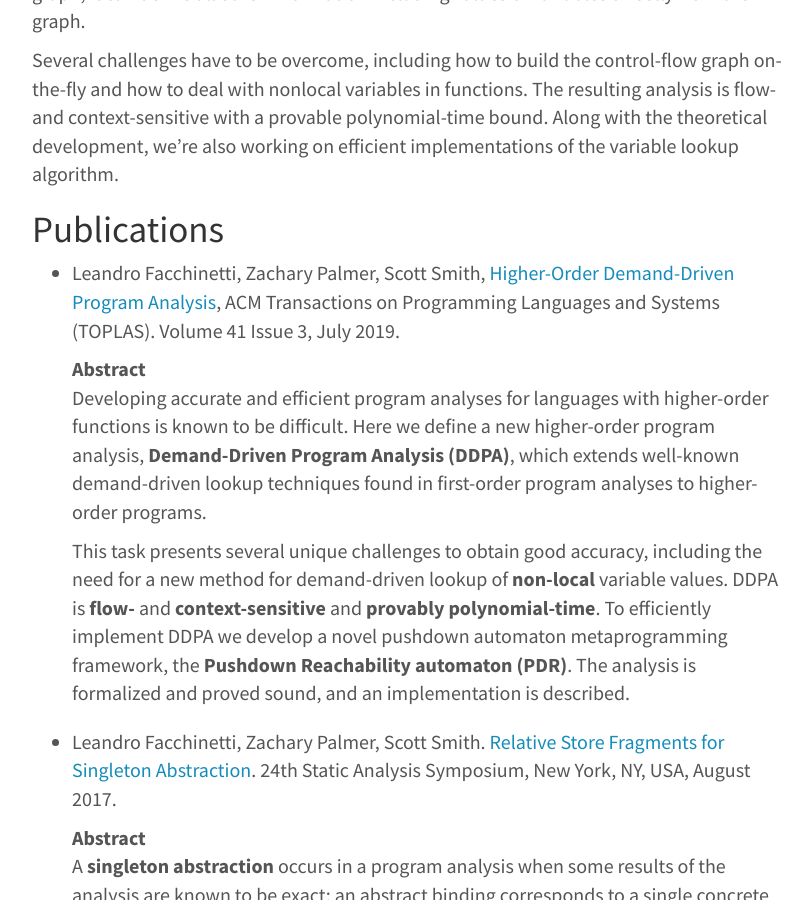
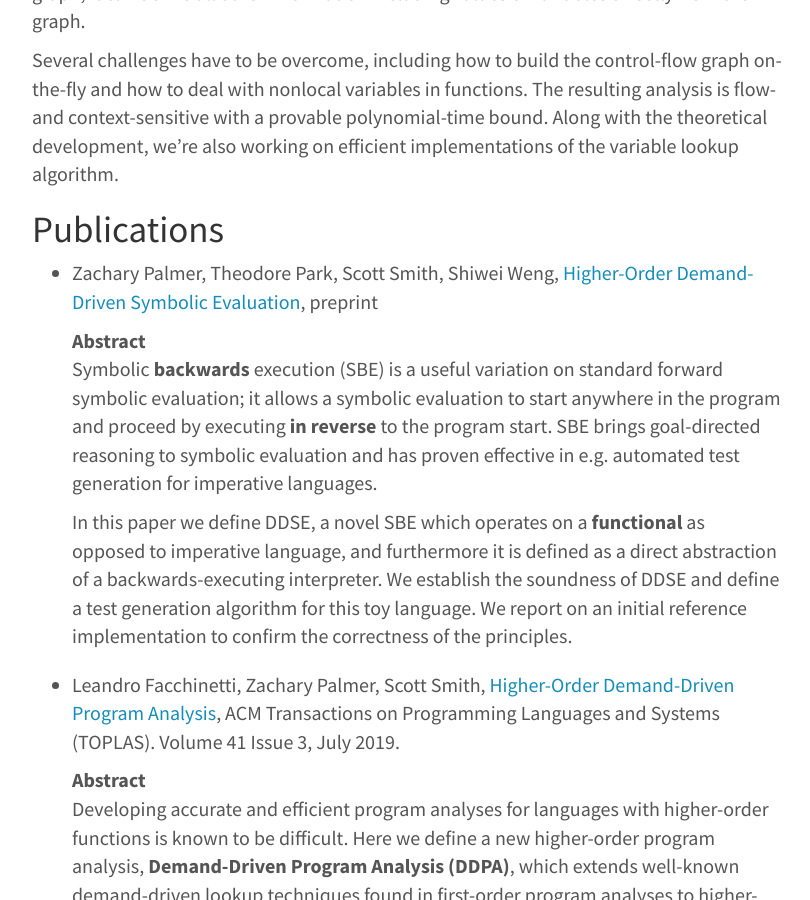
Before and after one commit to JHU-PL-Lab/www-pl-lab, a Jekyll site: the page built from projects/demand-driven-program-analysis/demand-driven-program-analysis.md, in a window 1280 px wide and 900 px high, scrolled down 402 px. Shown: the whole window, without its empty margins (233-1043 px from the left). Built offline with Jekyll 4.4.1, drawn with Linux system fonts in a browser that asks for light colours.

Commit message:
add DDSE paper

```diff
--- a/projects/demand-driven-program-analysis/demand-driven-program-analysis.md
+++ b/projects/demand-driven-program-analysis/demand-driven-program-analysis.md
@@ -22,6 +22,14 @@ working on efficient implementations of the variable lookup algorithm.
 
 Publications
 ------------
+
+- Zachary Palmer, Theodore Park, Scott Smith, Shiwei Weng, [Higher-Order Demand-Driven Symbolic Evaluation](/projects/demand-driven-program-analysis/papers/higher-order-demand-driven-symbolic-execution-preprint.pdf), preprint
+
+  Abstract
+
+  : Symbolic **backwards** execution (SBE) is a useful variation on standard forward symbolic evaluation; it allows a symbolic evaluation to start anywhere in the program and proceed by executing **in reverse** to the program start. SBE brings goal-directed reasoning to symbolic evaluation and has proven effective in e.g. automated test generation for imperative languages.
+
+    In this paper we define DDSE, a novel SBE which operates on a **functional** as opposed to imperative language, and furthermore it is defined as a direct abstraction of a backwards-executing interpreter. We establish the soundness of DDSE and define a test generation algorithm for this toy language. We report on an initial reference implementation to confirm the correctness of the principles.
 
 - Leandro Facchinetti, Zachary Palmer, Scott Smith, [Higher-Order Demand-Driven Program Analysis](/projects/demand-driven-program-analysis/papers/higher-order-demand-driven-program-analysis-toplas.pdf), ACM Transactions on Programming Languages and Systems (TOPLAS). Volume 41 Issue 3, July 2019.
 
```
Also changed, not shown: 1 other file.
